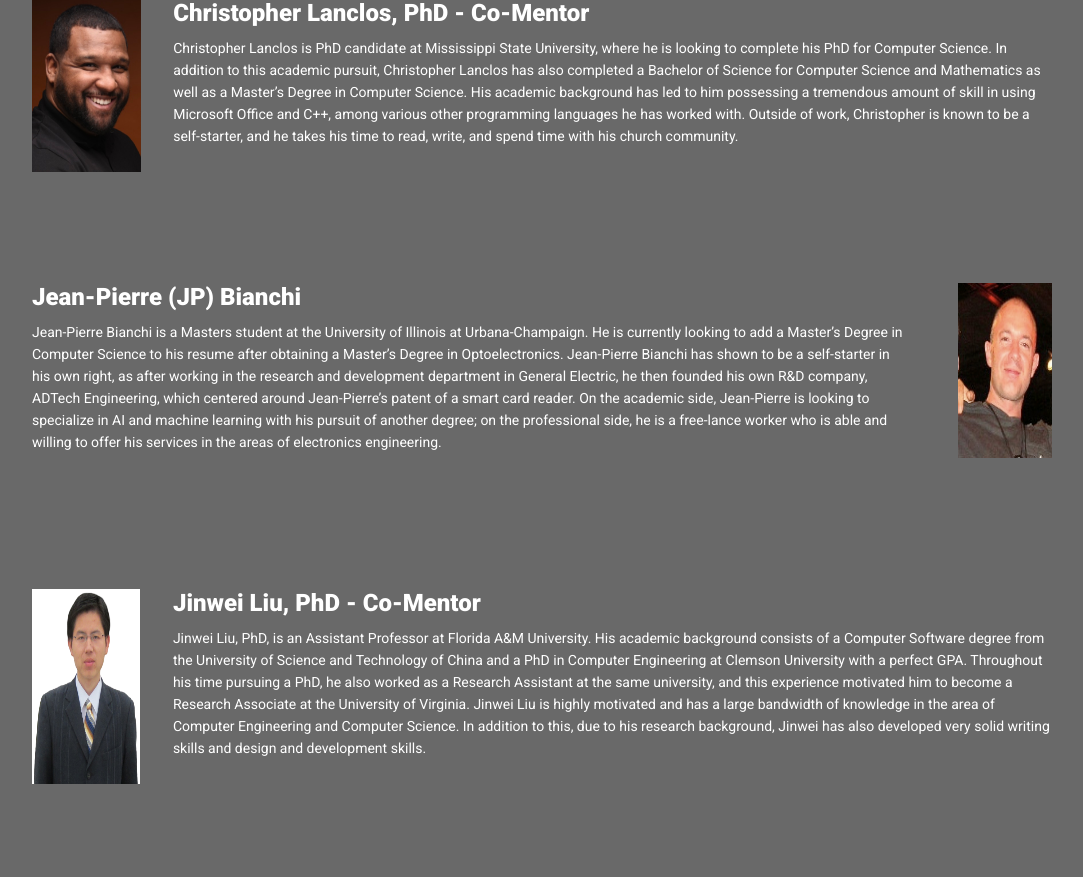
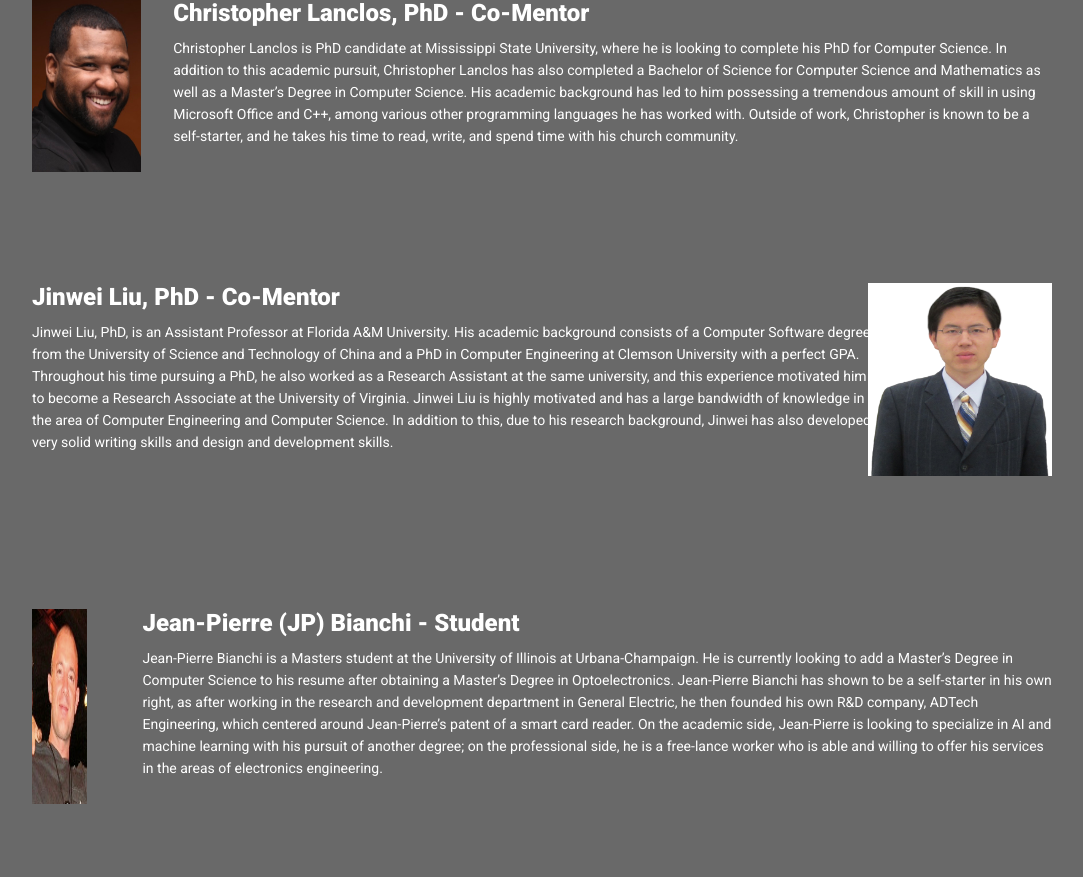
Before and after one commit to rollercoaster111/renderbenders, a Flask app: template templates/team.html in a window 1280 px wide. Shown: the part 804-1681 px from the top of the page, without its empty margins (98-1181 px from the left). Run offline with Flask 2, Linux system fonts and the light colour scheme; the template is opened without the code that fills it, so the values that code supplies are empty.

Commit message:
changed for team order and minor fixes

```diff
--- a/templates/team.html
+++ b/templates/team.html
@@ -48,20 +48,20 @@
 		</div>
 		<div class="row">
 			<div class="member3">
-				<h1>Jean-Pierre (JP) Bianchi</h1>
-				<p>Jean-Pierre Bianchi is a Masters student at the University of Illinois at Urbana-Champaign. He is currently looking to add a Master’s Degree in Computer Science to his resume after obtaining a Master’s Degree in Optoelectronics. Jean-Pierre Bianchi has shown to be a self-starter in his own right, as after working in the research and development department in General Electric, he then founded his own R&D company, ADTech Engineering, which centered around Jean-Pierre’s patent of a smart card reader. On the academic side, Jean-Pierre is looking to specialize in AI and machine learning with his pursuit of another degree; on the professional side, he is a free-lance worker who is able and willing to offer his services in the areas of electronics engineering. </p>
+				<h1>Jinwei Liu, PhD - Co-Mentor</h1>
+				<p>Jinwei Liu, PhD, is an Assistant Professor at Florida A&M University. His academic background consists of a Computer Software degree from the University of Science and Technology of China and a PhD in Computer Engineering at Clemson University with a perfect GPA. Throughout his time pursuing a PhD, he also worked as a Research Assistant at the same university, and this experience motivated him to become a Research Associate at the University of Virginia. Jinwei Liu is highly motivated and has a large bandwidth of knowledge in the area of Computer Engineering and Computer Science. In addition to this, due to his research background, Jinwei has also developed very solid writing skills and design and development skills. </p>
 			</div>
 			<div class="member3">
-				<img src="images/JP_Bianchi.jpg">
+				<img src="images/Jinwei_Liu.png">
 			</div>
 		</div>
 		<div class="row">
 			<div class="member4">
-				<img src="images/Jinwei_Liu.png">
+				<img src="images/JP_Bianchi.jpg">
 			</div>
 			<div class="member4">
-				<h1>Jinwei Liu, PhD - Co-Mentor</h1>
-				<p>Jinwei Liu, PhD, is an Assistant Professor at Florida A&M University. His academic background consists of a Computer Software degree from the University of Science and Technology of China and a PhD in Computer Engineering at Clemson University with a perfect GPA. Throughout his time pursuing a PhD, he also worked as a Research Assistant at the same university, and this experience motivated him to become a Research Associate at the University of Virginia. Jinwei Liu is highly motivated and has a large bandwidth of knowledge in the area of Computer Engineering and Computer Science. In addition to this, due to his research background, Jinwei has also developed very solid writing skills and design and development skills. </p>
+				<h1>Jean-Pierre (JP) Bianchi - Student</h1>
+				<p>Jean-Pierre Bianchi is a Masters student at the University of Illinois at Urbana-Champaign. He is currently looking to add a Master’s Degree in Computer Science to his resume after obtaining a Master’s Degree in Optoelectronics. Jean-Pierre Bianchi has shown to be a self-starter in his own right, as after working in the research and development department in General Electric, he then founded his own R&D company, ADTech Engineering, which centered around Jean-Pierre’s patent of a smart card reader. On the academic side, Jean-Pierre is looking to specialize in AI and machine learning with his pursuit of another degree; on the professional side, he is a free-lance worker who is able and willing to offer his services in the areas of electronics engineering. </p>
 			</div>
 		</div>
 		<div class="row">
```
